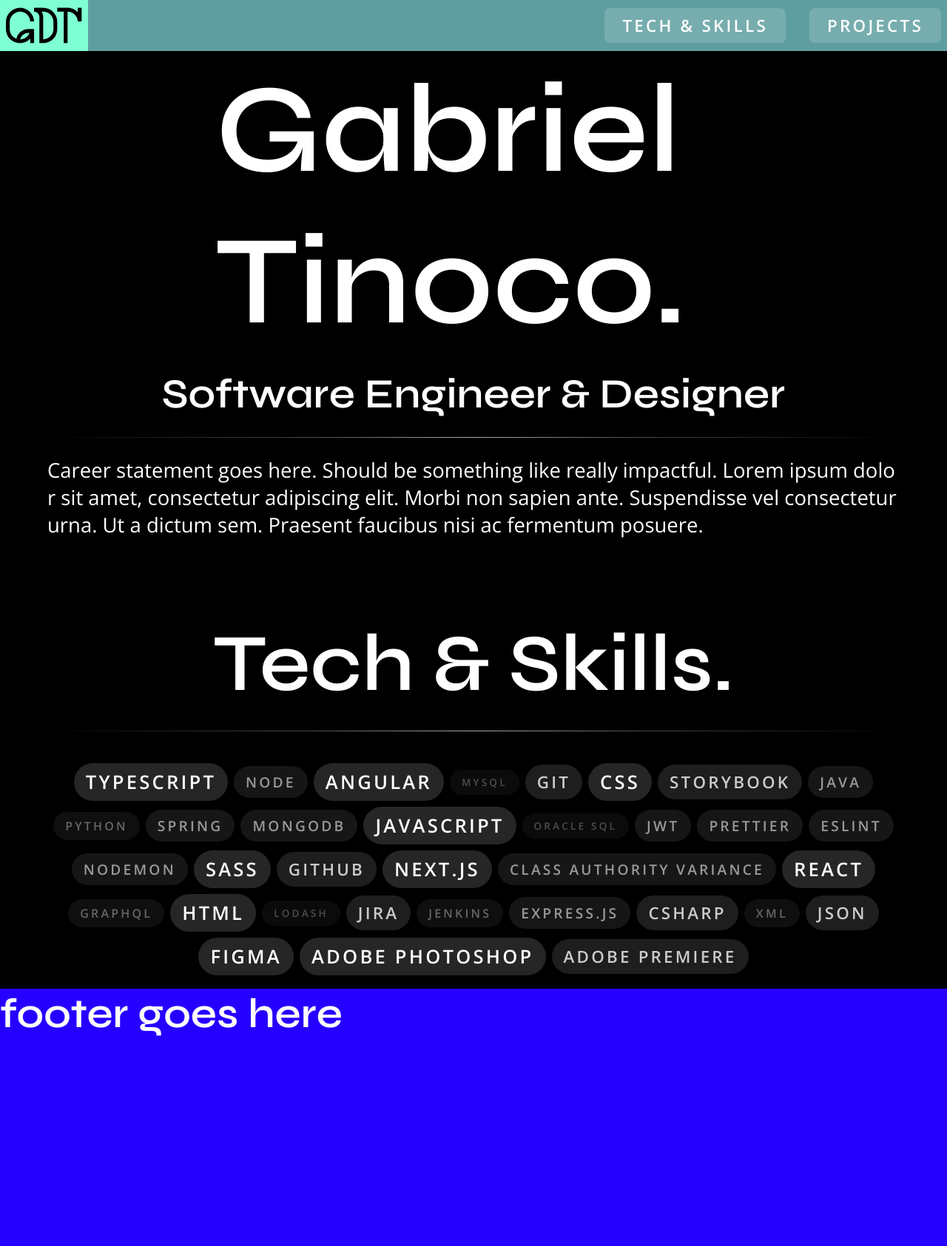
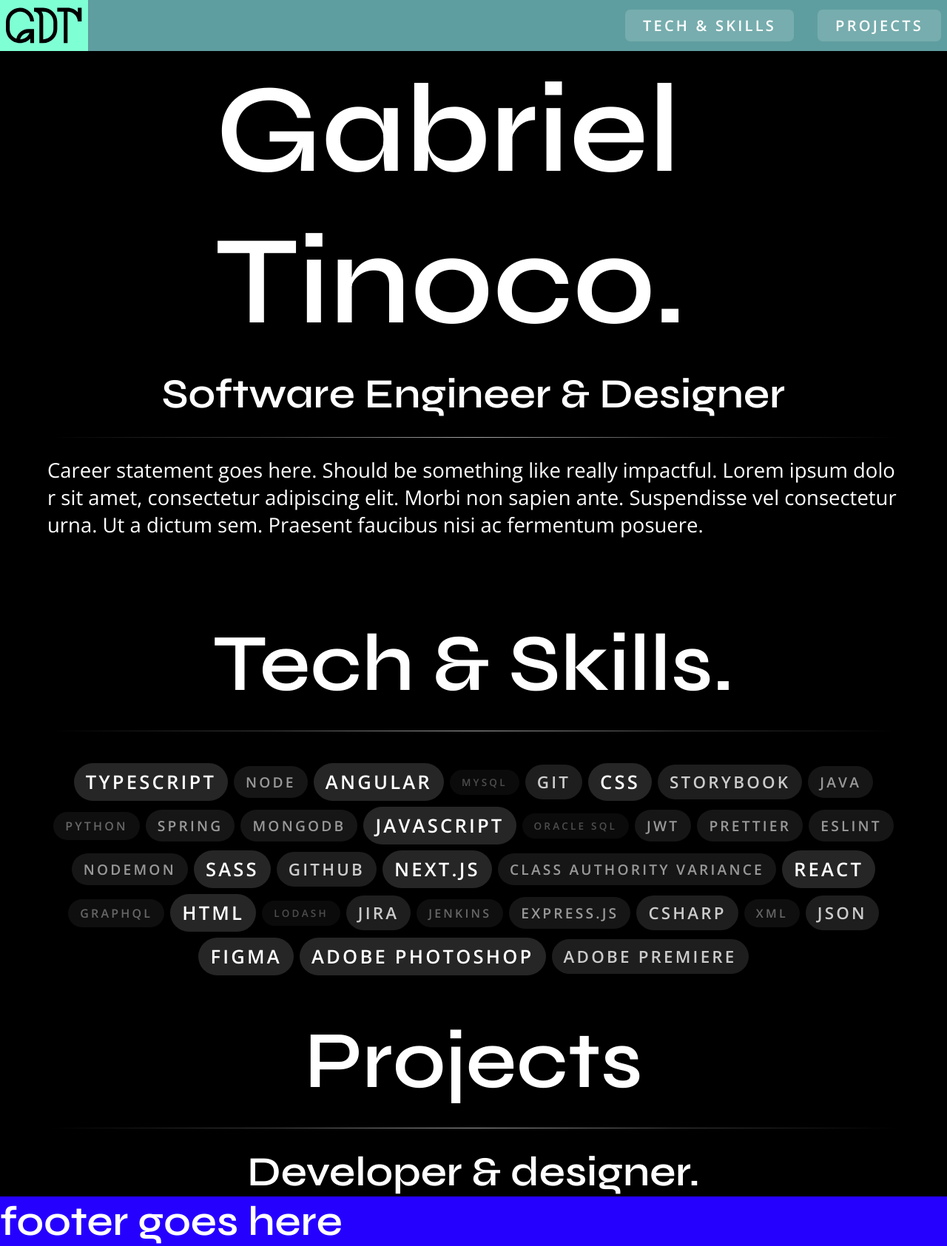
Before and after one commit to Gatinoko/Portfolio, a Next.js app: page / in a window 1280 px wide. Shown: the whole page at 74% size. Before the commit the page ends 1404 px from the top, so only its background shows below. Built offline with nearby package versions, Linux system fonts and the light colour scheme.

Commit message:
chore: Minor changes

```diff
--- a/components/button/button.scss
+++ b/components/button/button.scss
@@ -39,7 +39,7 @@
 		padding: 8px 24px;
 	}
 	&.extra-small {
-		@include interface-xs;
+		@include interface-2xs;
 		border-radius: 7px;
 		gap: 16px;
 		padding: 8px 24px;
--- a/pages/index.scss
+++ b/pages/index.scss
@@ -4,7 +4,6 @@
 	& {
 		display: flex;
 		flex-direction: column;
-		justify-content: space-between;
 
 		align-items: center;
 		justify-content: center;
--- a/pages/index.tsx
+++ b/pages/index.tsx
@@ -17,26 +17,6 @@ export default function Index(props: any, rootMainRef: any) {
 				<PageSection
 					id='IntroSection'
 					className={'index-title'}>
-					{/* <Button
-						size={'extra-large'}
-						text='Projects'
-						/>
-						<Button
-						size={'large'}
-						text='Projects'
-						/>
-						<Button
-						size={'regular'}
-						text='Projects'
-						/>
-						<Button
-						size={'small'}
-						text='Projects'
-						/>
-						<Button
-						size={'extra-small'}
-						text='Projects'
-					/> */}
 					<h1 style={{ width: '6ch' }}>Gabriel Tinoco.</h1>
 					<h6>Software Engineer & Designer</h6>
 					<hr />
@@ -46,18 +26,6 @@ export default function Index(props: any, rootMainRef: any) {
 						Morbi non sapien ante. Suspendisse vel consectetur urna. Ut a dictum
 						sem. Praesent faucibus nisi ac fermentum posuere.
 					</p>
-					{/* <h2>Gabriel Dias Days Tinoco Tinquito.</h2>
-					<h3>Gabriel Dias Days Tinoco Tinquito.</h3>
-					<h4>Gabriel Dias Days Tinoco Tinquito.</h4>
-					<h5>Gabriel Dias Days Tinoco Tinquito.</h5>
-				<h6>Gabriel Dias Days Tinoco Tinquito.</h6> */}
-					{/* <h4>Developer & designer.</h4>
-					<h6>
-					Career statement goes here. Should be something like really
-					impactful. Lorem ipsum dolor sit amet, consectetur adipiscing elit.
-					Morbi non sapien ante. Suspendisse vel consectetur urna. Ut a dictum
-					sem. Praesent faucibus nisi ac fermentum posuere.
-				</h6> */}
 				</PageSection>
 			</RevealAnimation>
 
@@ -109,14 +77,15 @@ export default function Index(props: any, rootMainRef: any) {
 			</PageSection>
 
 			{/* Projects section */}
-			{/* <PageSection
-				id='ProjectsSection'
-				className={'information-page'}>
-				<RevealAnimation>
-					<h1>Projecasdfasdfsdfts.</h1>
-					<h4>Developer & designer.</h4>
-				</RevealAnimation>
-			</PageSection> */}
+			<RevealAnimation>
+				<PageSection
+					id='ProjectsSection'
+					className={'information-page'}>
+					<h3>Projects</h3>
+					<hr />
+					<h6>Developer & designer.</h6>
+				</PageSection>
+			</RevealAnimation>
 		</main>
 	);
 }
```
